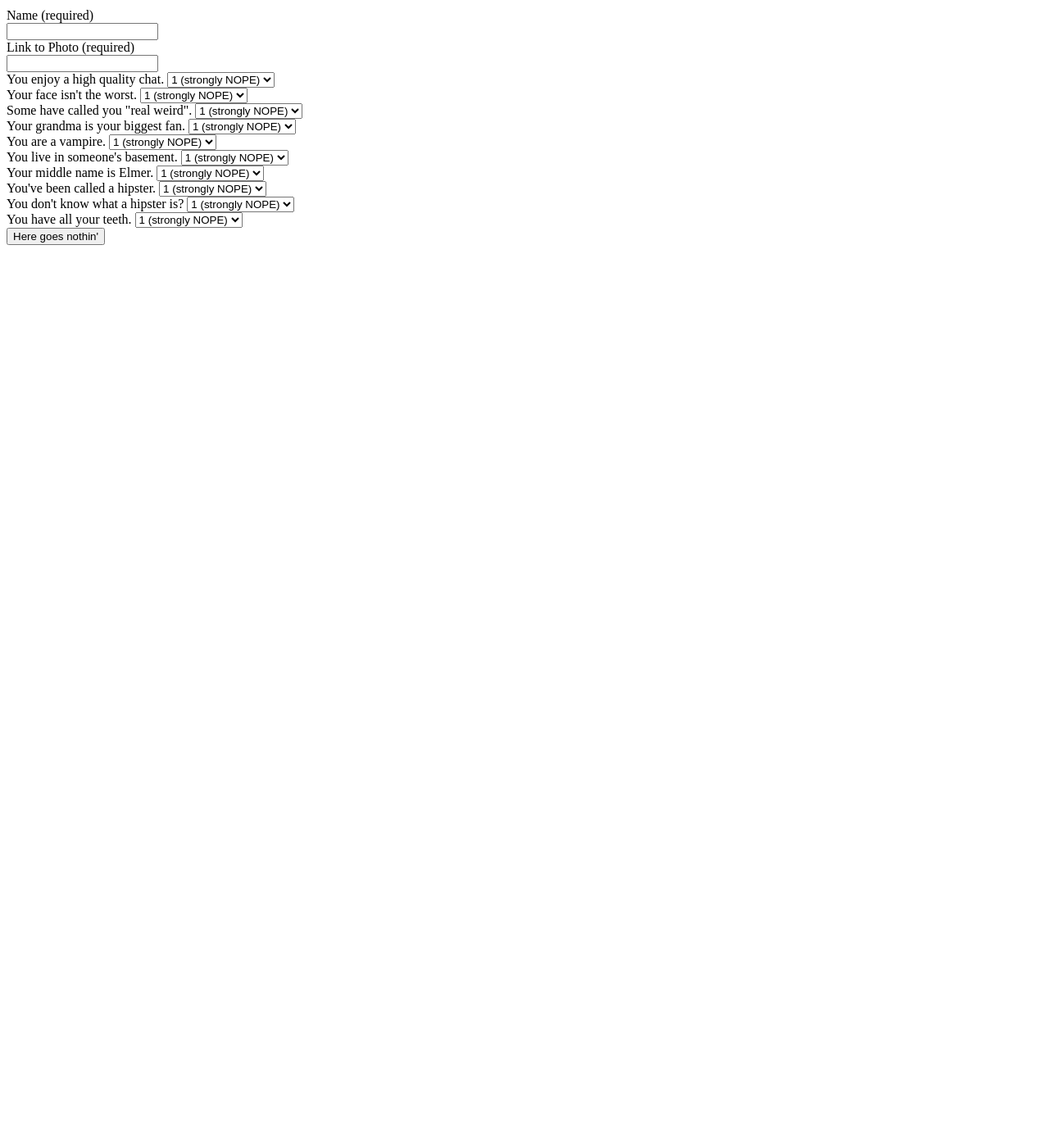
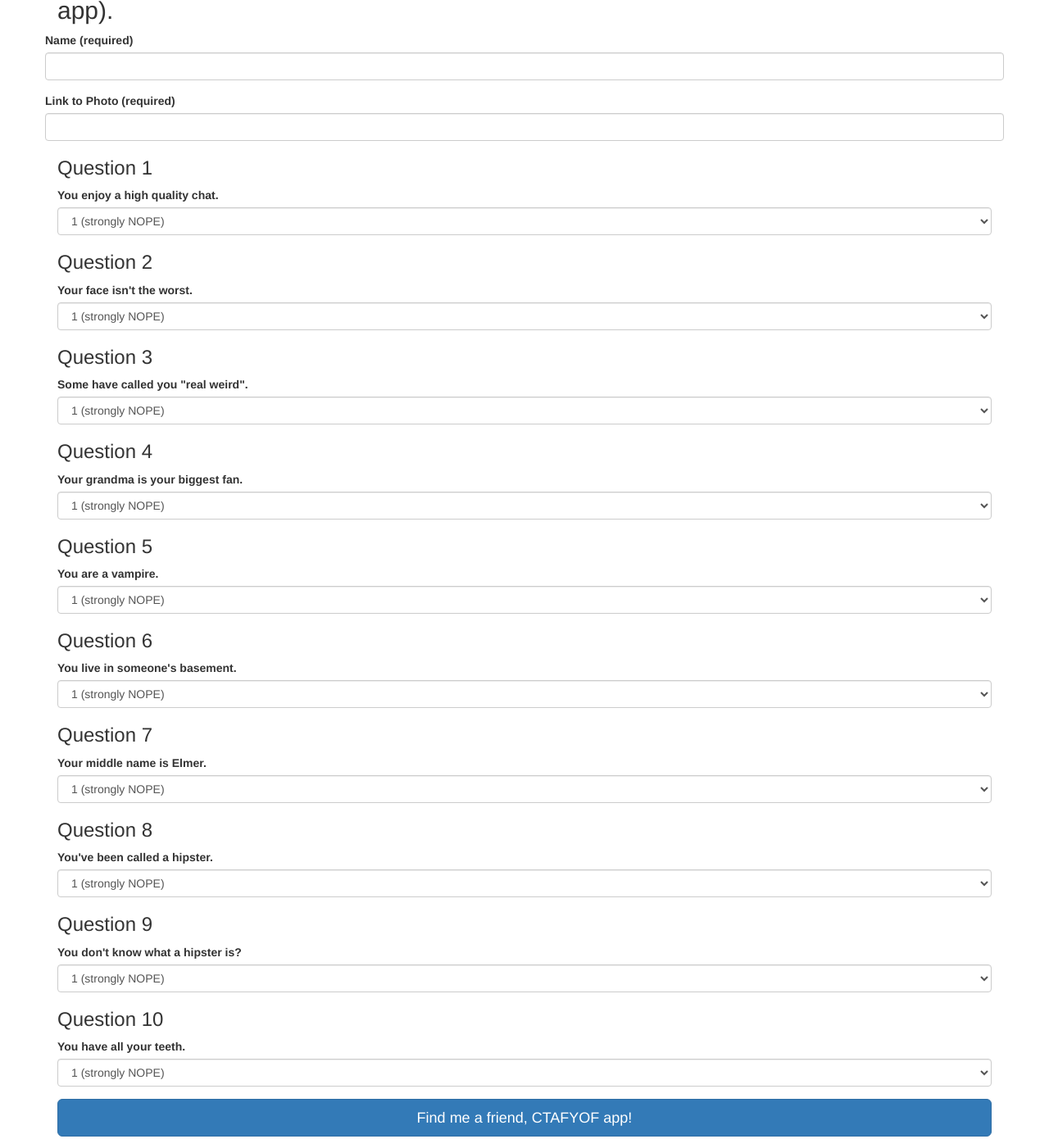
Before and after one commit to mccarthinator/friend-Finder, a website: page app/public/survey.html in a window 1280 px wide. Shown: the part 57-1447 px from the top of the page at 82% size. Before the commit the page ends 800 px from the top, so only its background shows below. Drawn offline with nearby package versions, Linux system fonts and the light colour scheme.

Commit message:
finished survey html

```diff
--- a/app/public/survey.html
+++ b/app/public/survey.html
@@ -5,6 +5,7 @@
     <meta name="viewport" content="width=device-width, initial-scale=1.0">
     <meta http-equiv="X-UA-Compatible" content="ie=edge">
     <title>Survey</title>
+    <link href="https://maxcdn.bootstrapcdn.com/bootstrap/3.3.7/css/bootstrap.min.css" rel="stylesheet" integrity="sha384-BVYiiSIFeK1dGmJRAkycuHAHRg32OmUcww7on3RYdg4Va+PmSTsz/K68vbdEjh4u" crossorigin="anonymous">
 </head>
 <body>
 
@@ -27,6 +28,7 @@
 
     <!-- 10 questions start here -->
     <div class="form-group">
+        <h3>Question 1</h3>
         <label for="exampleSelect1">You enjoy a high quality chat.</label>
         <select class="form-control" id="exampleSelect1">
         <option>1 (strongly NOPE)</option>
@@ -37,6 +39,7 @@
         </select>
     </div>
     <div class="form-group">
+        <h3>Question 2</h3>
         <label for="exampleSelect1">Your face isn't the worst.</label>
         <select class="form-control" id="exampleSelect1">
         <option>1 (strongly NOPE)</option>
@@ -47,6 +50,7 @@
         </select>
     </div>
     <div class="form-group">
+        <h3>Question 3</h3>
         <label for="exampleSelect1">Some have called you "real weird".</label>
         <select class="form-control" id="exampleSelect1">
         <option>1 (strongly NOPE)</option>
@@ -57,6 +61,7 @@
         </select>
     </div>
     <div class="form-group">
+        <h3>Question 4</h3>
         <label for="exampleSelect1">Your grandma is your biggest fan.</label>
         <select class="form-control" id="exampleSelect1">
         <option>1 (strongly NOPE)</option>
@@ -67,6 +72,7 @@
         </select>
     </div>
     <div class="form-group">
+        <h3>Question 5</h3>
         <label for="exampleSelect1">You are a vampire.</label>
         <select class="form-control" id="exampleSelect1">
         <option>1 (strongly NOPE)</option>
@@ -77,6 +83,7 @@
         </select>
     </div>
     <div class="form-group">
+        <h3>Question 6</h3>
         <label for="exampleSelect1">You live in someone's basement.</label>
         <select class="form-control" id="exampleSelect1">
         <option>1 (strongly NOPE)</option>
@@ -87,6 +94,7 @@
         </select>
     </div>
     <div class="form-group">
+        <h3>Question 7</h3>
         <label for="exampleSelect1">Your middle name is Elmer.</label>
         <select class="form-control" id="exampleSelect1">
         <option>1 (strongly NOPE)</option>
@@ -97,6 +105,7 @@
         </select>
     </div>
     <div class="form-group">
+        <h3>Question 8</h3>
         <label for="exampleSelect1">You've been called a hipster.</label>
         <select class="form-control" id="exampleSelect1">
         <option>1 (strongly NOPE)</option>
@@ -107,6 +116,7 @@
         </select>
     </div>
     <div class="form-group">
+        <h3>Question 9</h3>
         <label for="exampleSelect1">You don't know what a hipster is?</label>
         <select class="form-control" id="exampleSelect1">
         <option>1 (strongly NOPE)</option>
@@ -117,6 +127,7 @@
         </select>
     </div>
     <div class="form-group">
+        <h3>Question 10</h3>
         <label for="exampleSelect1">You have all your teeth.</label>
         <select class="form-control" id="exampleSelect1">
         <option>1 (strongly NOPE)</option>
@@ -127,7 +138,10 @@
         </select>
     </div>
 
-    <button type="submit" class="btn btn-primary">Here goes nothin'</button>
+    <button type="submit" class="btn btn-primary btn-lg btn-block" id="submit"><i class="fa fa-check-circle" aria-hidden="true"></i>
+        Find me a friend, CTAFYOF app!</button>
+    <br>
+    <br>
 </div>
 
 </body>
```
